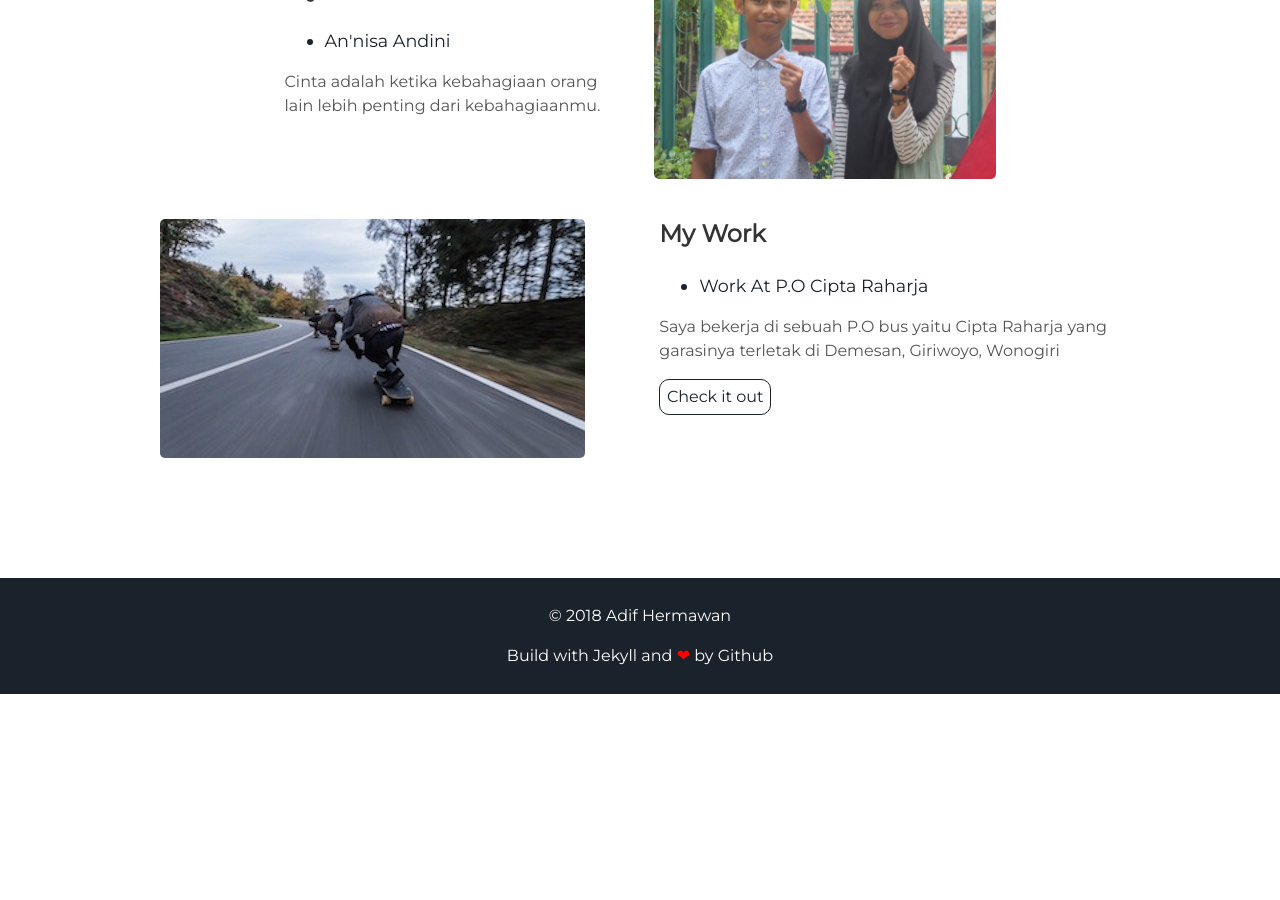
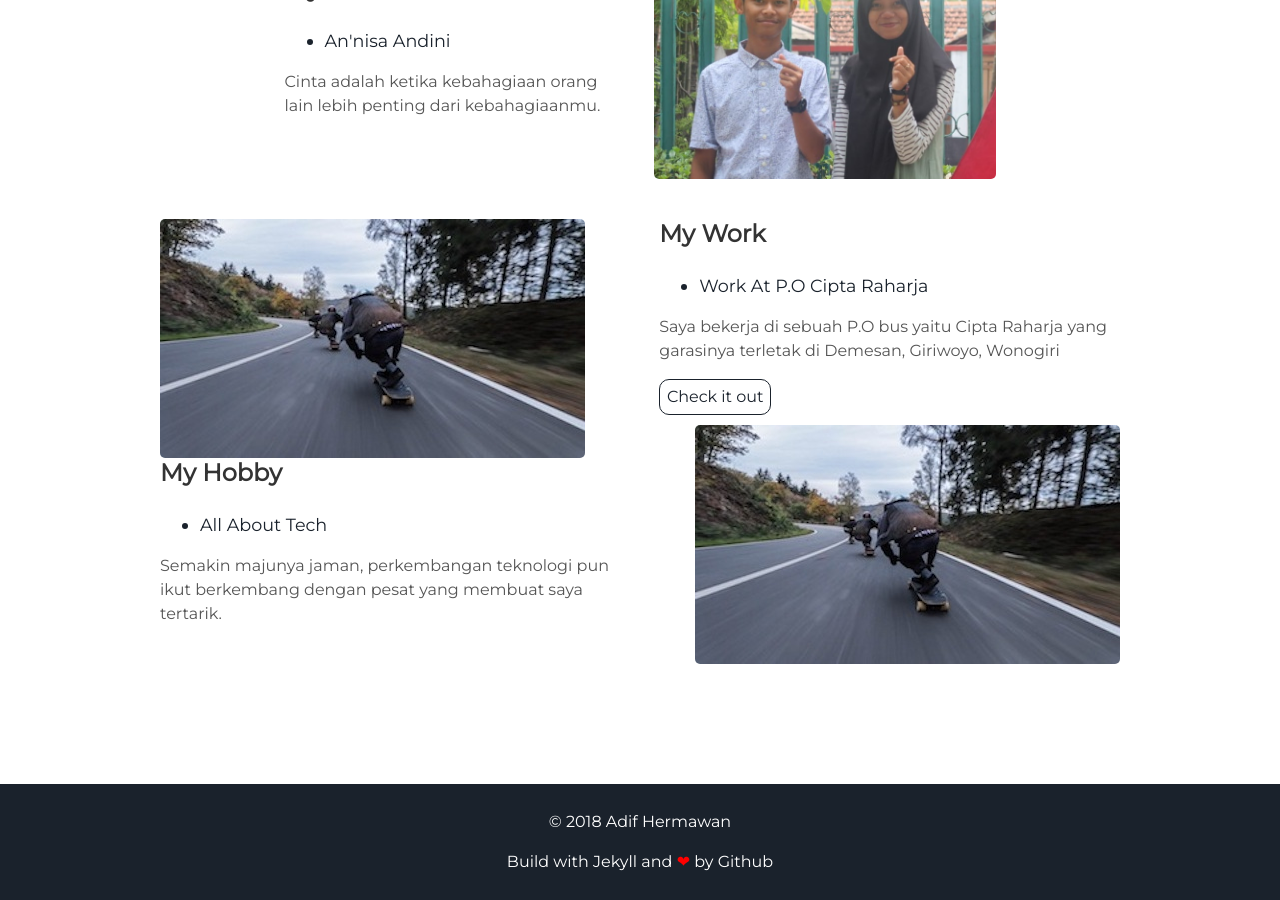
Before and after one commit to adif48/adif48, a Jekyll site: the page built from index.html, in a window 1280 px wide and 900 px high, scrolled down 1749 px. Built offline with Jekyll 4.4.1, drawn with Linux system fonts in a browser that asks for light colours; before the commit the page ends 2443 px from its top, so only the background shows below that.

Commit message:
Update projects.html

```diff
--- a/_includes/projects.html
+++ b/_includes/projects.html
@@ -25,4 +25,16 @@
     <p>Saya bekerja di sebuah P.O bus yaitu Cipta Raharja yang garasinya terletak di Demesan, Giriwoyo, Wonogiri</p>
     <a class="project-link" href="https://fb.com/ciptaraharjabus">Check it out</a>
   </div>
+<div class="user-projects">
+  <div class="images-right">
+    <img alt="My Hobby" src="{{ "/assets/img/skate.jpg" | prepend: site.baseurl }}" />
+  </div>
+  <div class="contents">
+    <h3> My Hobby </h3>
+    <ul>
+      <li> All About Tech </li>
+    </ul>
+    <p> Semakin majunya jaman, perkembangan teknologi pun ikut berkembang dengan pesat yang membuat saya tertarik.</p>
+  </div>
 </div>
+</div>
```
